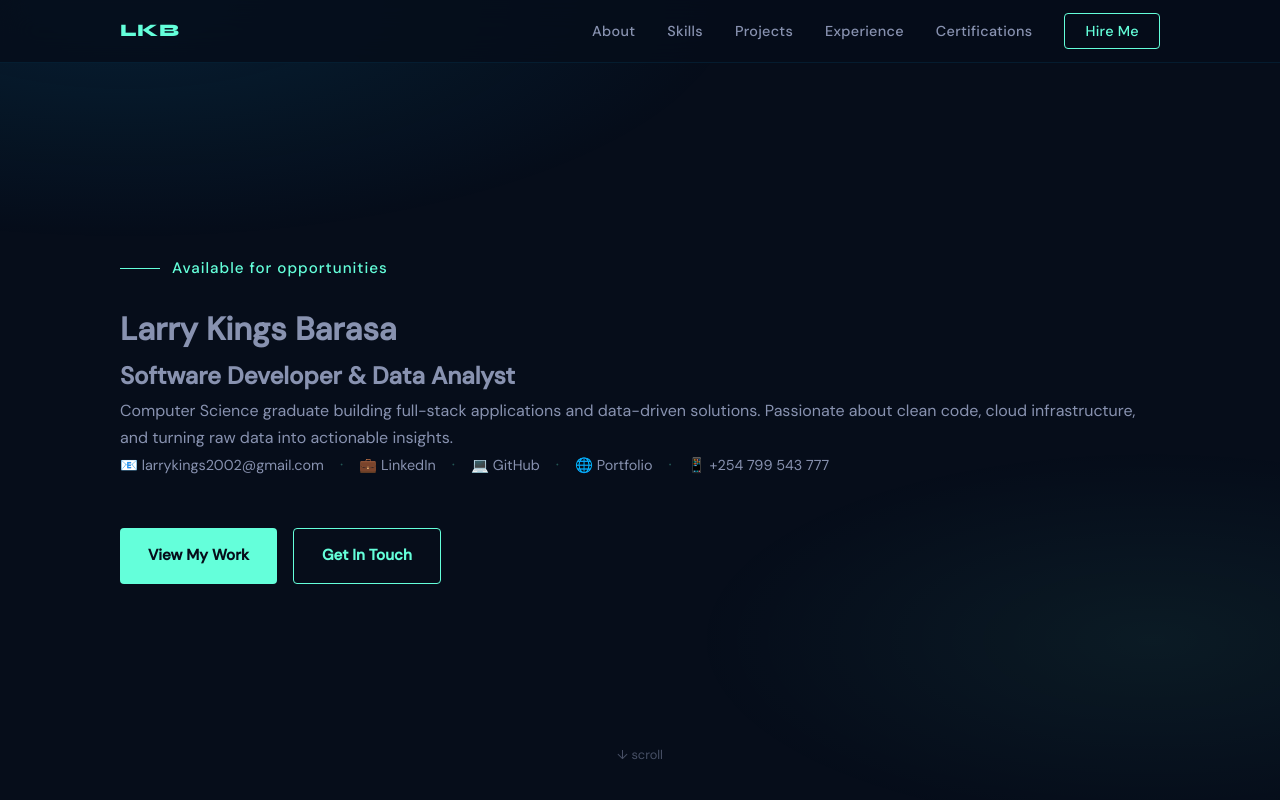
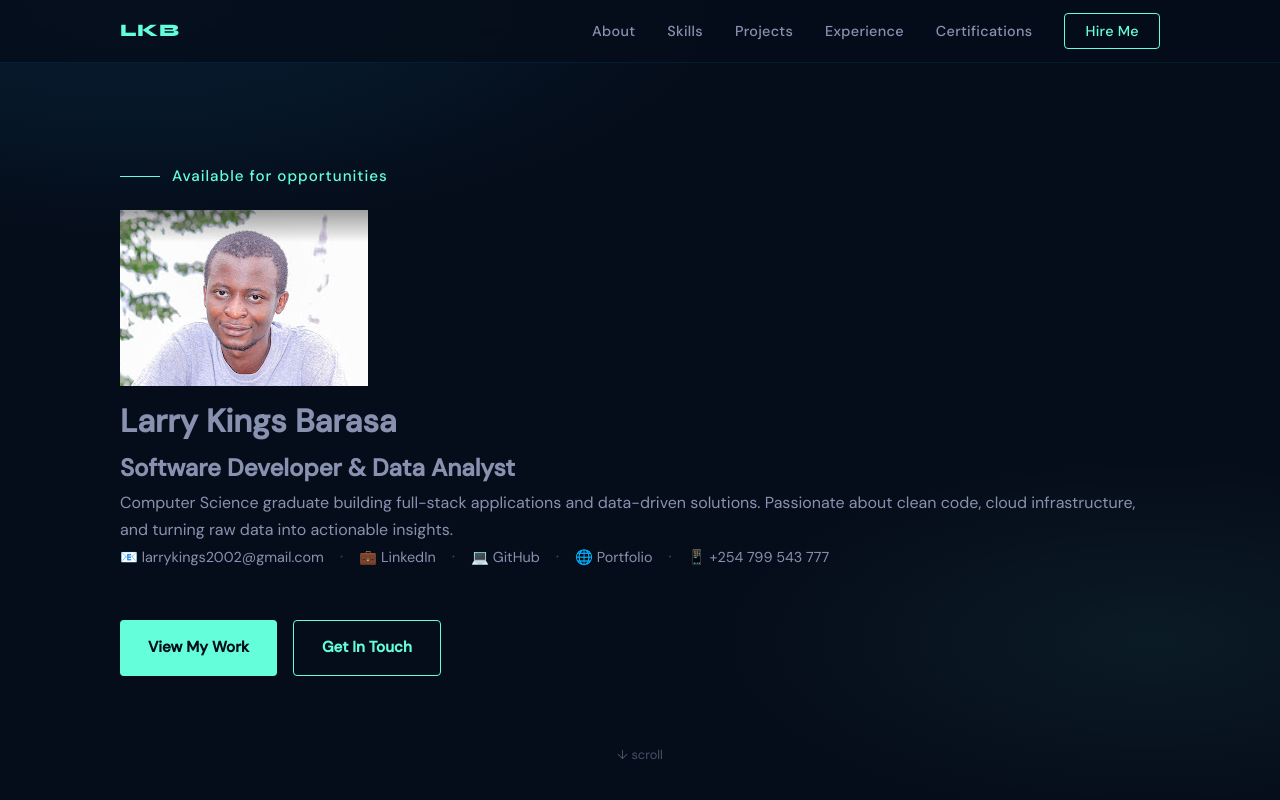
Before and after one commit to Larrykj/Larrykj.github.io, a plain HTML site: page index.html in a window 1280 px wide. Shown: the top 800 px of the page. Drawn offline with Linux system fonts and the light colour scheme.

Commit message:
Update index.html

```diff
--- a/index.html
+++ b/index.html
@@ -542,6 +542,7 @@
     <header>
         <div class="container">
             <p class="hero-tag">Available for opportunities</p>
+            <img class="profile-pic" src="assets/assets/Screenshot%202026-04-25%20145519.png" alt="Larry Kings Barasa">
             <h1>Larry Kings Barasa</h1>
             <h2>Software Developer & Data Analyst</h2>
             <p>Computer Science graduate building full-stack applications and data-driven solutions. Passionate about clean code, cloud infrastructure, and turning raw data into actionable insights.</p>
```
